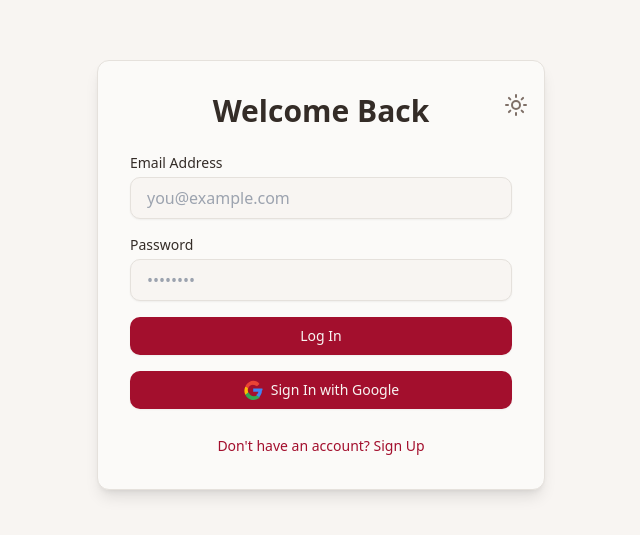
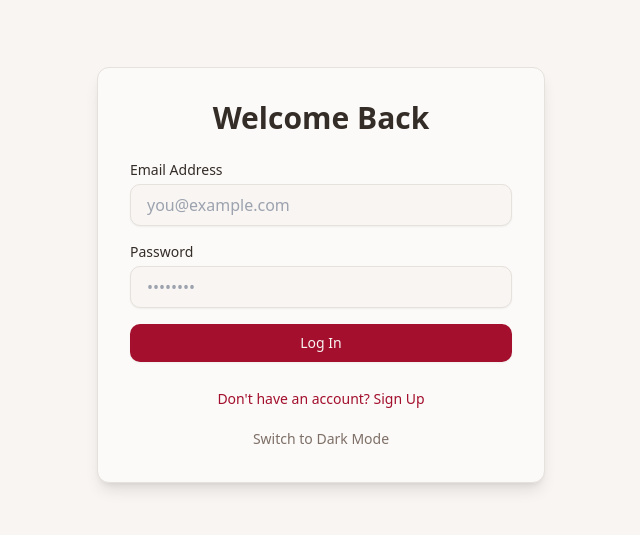
Before and after one commit to CodeMasterCSE/kolam-spark-studio, a React (Vite) app: page / in a window 1280 px wide. Shown: the part 125-660 px from the top of the page, without its empty margins (319-959 px from the left). Built offline with nearby package versions, Linux system fonts and the light colour scheme; the HTML template or start-up script is replaced by a standard one.

Commit message:
Revert "Merge pull request #2 from Sampurnasit/main"
This reverts commit 26cda9c10c7d21c159ebb6aacb01875e73ee38ce, reversing
changes made to 9893121cb68c9908bb9eba384e9cbbccb2706921.

```diff
--- a/src/App.tsx
+++ b/src/App.tsx
@@ -88,7 +88,7 @@ const App = () => {
           <ThemeContext.Provider value={{ theme, toggleTheme }}>
             <BrowserRouter>
               <Routes>
-                <Route path="/" element={<Auth />} />
+                <Route path="/" element={session ? <Index /> : <Auth />} />
                 {/* ADD ALL CUSTOM ROUTES ABOVE THE CATCH-ALL "*" ROUTE */}
                 <Route path="*" element={<NotFound />} />
               </Routes>
--- a/src/components/Auth.tsx
+++ b/src/components/Auth.tsx
@@ -1,7 +1,6 @@
 import React, { useState } from 'react';
  import { supabase } from '../lib/supabaseClient';
  import { useTheme } from '../App'; // Import useTheme
- import KolamAnimation from './KolamAnimation'; // Import KolamAnimation
 
  const Auth: React.FC = () => {
    const [loading, setLoading] = useState(false);
@@ -28,20 +27,9 @@ import React, { useState } from 'react';
      setLoading(false);
    };
 
-   const handleGoogleLogin = async () => {
-     setLoading(true);
-     const { error } = await supabase.auth.signInWithOAuth({
-       provider: 'google',
-     });
-
-     if (error) alert(error.message);
-     setLoading(false);
-   };
-
    return (
-     <div className="relative flex flex-col items-center justify-center min-h-screen bg-background p-4">
-       <KolamAnimation /> {/* Add KolamAnimation as background */}
-       <div className="relative z-10 w-full max-w-md bg-card shadow-lg rounded-xl p-8 border border-border">
+     <div className="flex flex-col items-center justify-center min-h-screen bg-background p-4">
+       <div className="w-full max-w-md bg-card shadow-lg rounded-xl p-8 border border-border">
          <h3 className="text-3xl font-bold text-center mb-6 text-foreground">
            {isSignUp ? 'Create Your Account' : 'Welcome Back'}
          </h3>
@@ -78,21 +66,6 @@ import React, { useState } from 'react';
              </button>
            </div>
          </form>
-         <div className="mt-4">
-           <button
-             onClick={handleGoogleLogin}
-             className="w-full flex justify-center items-center py-2 px-4 border border-transparent rounded-md shadow-sm text-sm font-medium text-primary-foreground bg-primary hover:bg-primary/90 focus:outline-none focus:ring-2 focus:ring-offset-2 focus:ring-primary"
-             disabled={loading}
-           >
-             <svg className="w-5 h-5 mr-2" viewBox="0 0 24 24">
-               <path fill="#4285F4" d="M23.44 12.292c0-.734-.064-1.44-.184-2.124H12.24v4.01h6.28c-.27 1.44-1.04 2.66-2.26 3.47v2.61h3.35c1.96-1.81 3.09-4.48 3.09-7.61z"/>
-               <path fill="#34A853" d="M12.24 23.992c3.23 0 5.93-1.07 7.91-2.9l-3.35-2.61c-.93.62-2.13 1-3.71 1-2.86 0-5.29-1.93-6.16-4.52H2.77v2.69c1.96 3.87 5.93 6.54 9.47 6.54z"/>
-               <path fill="#FBBC05" d="M6.08 14.092c-.22-.62-.35-1.28-.35-1.95s.13-1.33.35-1.95V8.19H2.77c-.72 1.44-1.13 3.05-1.13 4.75s.41 3.31 1.13 4.75l3.31-2.61z"/>
-               <path fill="#EA4335" d="M12.24 5.852c1.76 0 3.32.61 4.55 1.78l2.97-2.97C18.17 1.992 15.47.992 12.24.992c-3.54 0-7.51 2.67-9.47 6.54l3.31 2.61c.87-2.59 3.3-4.52 6.16-4.52z"/>
-             </svg>
-             {loading ? 'Loading...' : 'Sign In with Google'}
-           </button>
-         </div>
          <div className="mt-6 text-center">
            <a
              href="#"
@@ -102,16 +75,12 @@ import React, { useState } from 'react';
              {isSignUp ? 'Already have an account? Log In' : 'Don\'t have an account? Sign Up'}
            </a>
          </div>
-         <div className="mt-4 text-center absolute top-4 right-4">
+         <div className="mt-4 text-center">
            <button
              onClick={toggleTheme}
              className="text-sm font-medium text-muted-foreground hover:text-foreground focus:outline-none"
            >
-             {theme === 'light' ? (
-               <svg xmlns="http://www.w3.org/2000/svg" width="24" height="24" viewBox="0 0 24 24" fill="none" stroke="currentColor" strokeWidth="2" strokeLinecap="round" strokeLinejoin="round" className="lucide lucide-sun"><circle cx="12" cy="12" r="4"/><path d="M12 2v2"/><path d="M12 20v2"/><path d="M4.93 4.93l1.41 1.41"/><path d="M17.66 17.66l1.41 1.41"/><path d="M2 12h2"/><path d="M20 12h2"/><path d="M4.93 19.07l1.41-1.41"/><path d="M17.66 6.34l1.41-1.41"/></svg>
-             ) : (
-               <svg xmlns="http://www.w3.org/2000/svg" width="24" height="24" viewBox="0 0 24 24" fill="none" stroke="currentColor" strokeWidth="2" strokeLinecap="round" strokeLinejoin="round" className="lucide lucide-moon"><path d="M12 3a6 6 0 0 0 9 9 9 9 0 1 1-9-9Z"/></svg>
-             )}
+             Switch to {theme === 'light' ? 'Dark' : 'Light'} Mode
            </button>
          </div>
        </div>
--- a/src/components/KolamAnimation.tsx
+++ /dev/null
@@ -1,129 +0,0 @@
-import React, { useRef, useEffect } from 'react';
-
-interface KolamAnimationProps {
-  size?: number;
-  dotColor?: string;
-  lineColor?: string;
-}
-
-const KolamAnimation: React.FC<KolamAnimationProps> = ({
-  size = 200, // Size of the Kolam pattern
-  dotColor = '#FFFFFF',
-  lineColor = '#FF69B4',
-}) => {
-  const canvasRef = useRef<HTMLCanvasElement>(null);
-
-  useEffect(() => {
-    const canvas = canvasRef.current;
-    if (!canvas) return;
-
-    const ctx = canvas.getContext('2d');
-    if (!ctx) return;
-
-    // Set canvas dimensions
-    canvas.width = size;
-    canvas.height = size;
-
-    // Clear canvas
-    ctx.clearRect(0, 0, canvas.width, canvas.height);
-
-    const drawKolam = () => {
-      const scale = size / 200; // Scale factor based on a reference size of 200px
-      const dotRadius = 2 * scale;
-      const lineThickness = 3 * scale;
-      const gridUnit = 20 * scale; // Distance between dots in the original image
-
-      ctx.strokeStyle = lineColor;
-      ctx.fillStyle = dotColor;
-      ctx.lineWidth = lineThickness;
-      ctx.lineCap = 'round';
-      ctx.lineJoin = 'round';
-
-      // Function to draw a line
-      const drawLine = (x1: number, y1: number, x2: number, y2: number) => {
-        ctx.beginPath();
-        ctx.moveTo(x1, y1);
-        ctx.lineTo(x2, y2);
-        ctx.stroke();
-      };
-
-      // Function to draw a dot
-      const drawDot = (x: number, y: number) => {
-        ctx.beginPath();
-        ctx.arc(x, y, dotRadius, 0, Math.PI * 2);
-        ctx.fill();
-      };
-
-      // Draw the 5x5 grid of dots
-      for (let i = 0; i < 5; i++) {
-        for (let j = 0; j < 5; j++) {
-          drawDot(gridUnit * (i + 1), gridUnit * (j + 1));
-        }
-      }
-
-      // Draw the specific Kolam pattern for one corner
-      const drawCornerPattern = (offsetX: number, offsetY: number) => {
-        // This needs to be replaced with the actual Kolam design from the image
-        // Drawing the specific Kolam design based on the user's request
-        // This is a placeholder and needs to be refined with exact coordinates from the image
-
-        // Example: a simple square pattern using the dots
-        drawLine(offsetX + gridUnit * 0, offsetY + gridUnit * 0, offsetX + gridUnit * 1, offsetY + gridUnit * 0);
-        drawLine(offsetX + gridUnit * 1, offsetY + gridUnit * 0, offsetX + gridUnit * 1, offsetY + gridUnit * 1);
-        drawLine(offsetX + gridUnit * 1, offsetY + gridUnit * 1, offsetX + gridUnit * 0, offsetY + gridUnit * 1);
-        drawLine(offsetX + gridUnit * 0, offsetY + gridUnit * 1, offsetX + gridUnit * 0, offsetY + gridUnit * 0);
-
-        // Additional lines for the specific Kolam design
-        drawLine(offsetX + gridUnit * 0, offsetY + gridUnit * 0, offsetX + gridUnit * 2, offsetY + gridUnit * 2);
-        drawLine(offsetX + gridUnit * 0, offsetY + gridUnit * 1, offsetX + gridUnit * 1, offsetY + gridUnit * 2);
-        drawLine(offsetX + gridUnit * 1, offsetY + gridUnit * 0, offsetX + gridUnit * 2, offsetY + gridUnit * 1);
-        drawLine(offsetX + gridUnit * 2, offsetY + gridUnit * 0, offsetX + gridUnit * 0, offsetY + gridUnit * 2);
-      };
-
-      // Top-left corner
-      ctx.save();
-      ctx.translate(gridUnit, gridUnit);
-      drawCornerPattern(0, 0);
-      ctx.restore();
-
-      // Top-right corner
-      ctx.save();
-      ctx.translate(size - gridUnit * 3, gridUnit);
-      ctx.scale(-1, 1); // Flip horizontally
-      drawCornerPattern(0, 0);
-      ctx.restore();
-
-      // Bottom-left corner
-      ctx.save();
-      ctx.translate(gridUnit, size - gridUnit * 3);
-      ctx.scale(1, -1); // Flip vertically
-      drawCornerPattern(0, 0);
-      ctx.restore();
-
-      // Bottom-right corner
-      ctx.save();
-      ctx.translate(size - gridUnit * 3, size - gridUnit * 3);
-      ctx.scale(-1, -1); // Flip horizontally and vertically
-      drawCornerPattern(0, 0);
-      ctx.restore();
-
-      // Central grid lines (simplified for now)
-      for (let i = 1; i < 5; i++) {
-        drawLine(gridUnit * i, gridUnit * 1, gridUnit * i, gridUnit * 5); // Vertical lines
-        drawLine(gridUnit * 1, gridUnit * i, gridUnit * 5, gridUnit * i); // Horizontal lines
-      }
-
-      // Additional loops and connections will be added here to complete the pattern.
-    };
-
-    drawKolam();
-  }, [size, dotColor, lineColor]);
-
-  return (
-    <div className="absolute inset-0 z-0 flex items-center justify-center overflow-hidden">
-      <canvas ref={canvasRef}></canvas>
-    </div>
-  );
-};
-
-export default KolamAnimation;
```
Also changed, not shown: vite.config.ts.timestamp-1758981199957-0327bcb6d8106.mjs (deleted, +0 -21 lines).
